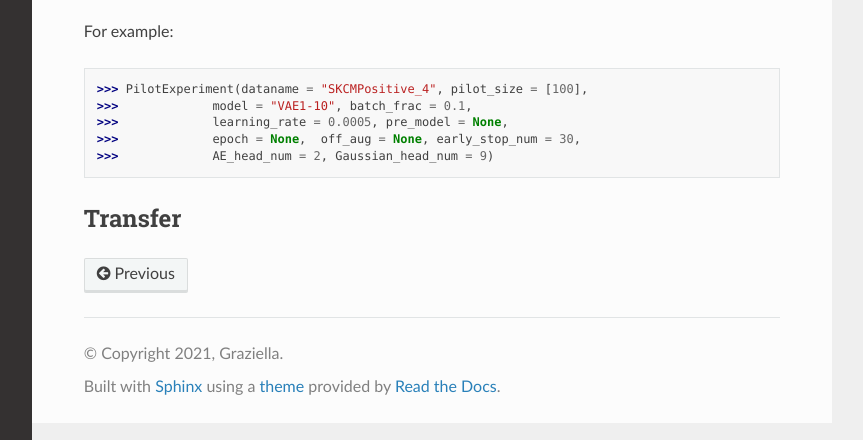
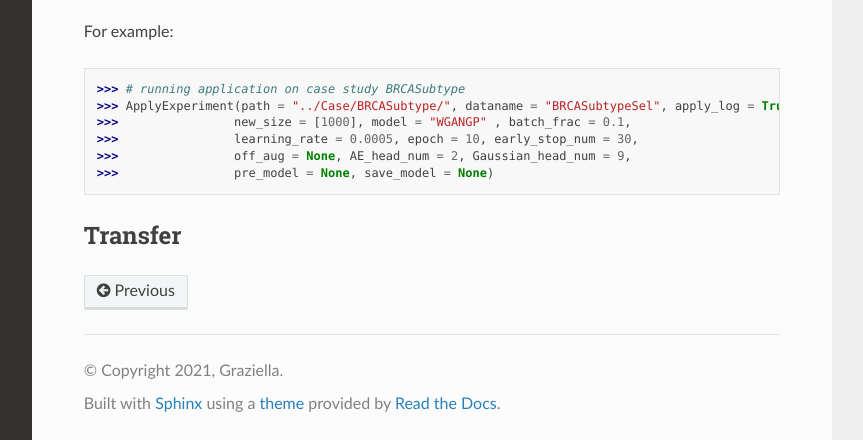
Before and after one commit to kxu1224/rtd-tutorial, a Sphinx documentation site: the page built from docs/source/methods.rst, in a window 1280 px wide and 1122 px high, cut to the strip 682-1122 px from the top of the window. Shown: the whole strip, without its empty margins (268-1131 px from the left). Built offline with Sphinx 7.4.7 and the Read the Docs theme 2.0.0, drawn with Linux system fonts in a browser that asks for light colours.

Commit message:
full apply method

```diff
--- a/docs/source/methods.rst
+++ b/docs/source/methods.rst
@@ -21,15 +21,16 @@ For example:
 ApplyExperiment
 ----------------
 
-.. autofunction:: testing.python.Temp.PilotExperiment
+.. autofunction:: testing.python.Temp.ApplyExperiment
 
 For example:
 
->>> PilotExperiment(dataname = "SKCMPositive_4", pilot_size = [100],
->>>             model = "VAE1-10", batch_frac = 0.1,
->>>             learning_rate = 0.0005, pre_model = None,
->>>             epoch = None,  off_aug = None, early_stop_num = 30,
->>>             AE_head_num = 2, Gaussian_head_num = 9)
+>>> # running application on case study BRCASubtype
+>>> ApplyExperiment(path = "../Case/BRCASubtype/", dataname = "BRCASubtypeSel", apply_log = True,
+>>>                new_size = [1000], model = "WGANGP" , batch_frac = 0.1,
+>>>                learning_rate = 0.0005, epoch = 10, early_stop_num = 30,
+>>>                off_aug = None, AE_head_num = 2, Gaussian_head_num = 9,
+>>>                pre_model = None, save_model = None)
 
 
 .. _transfer:
```
